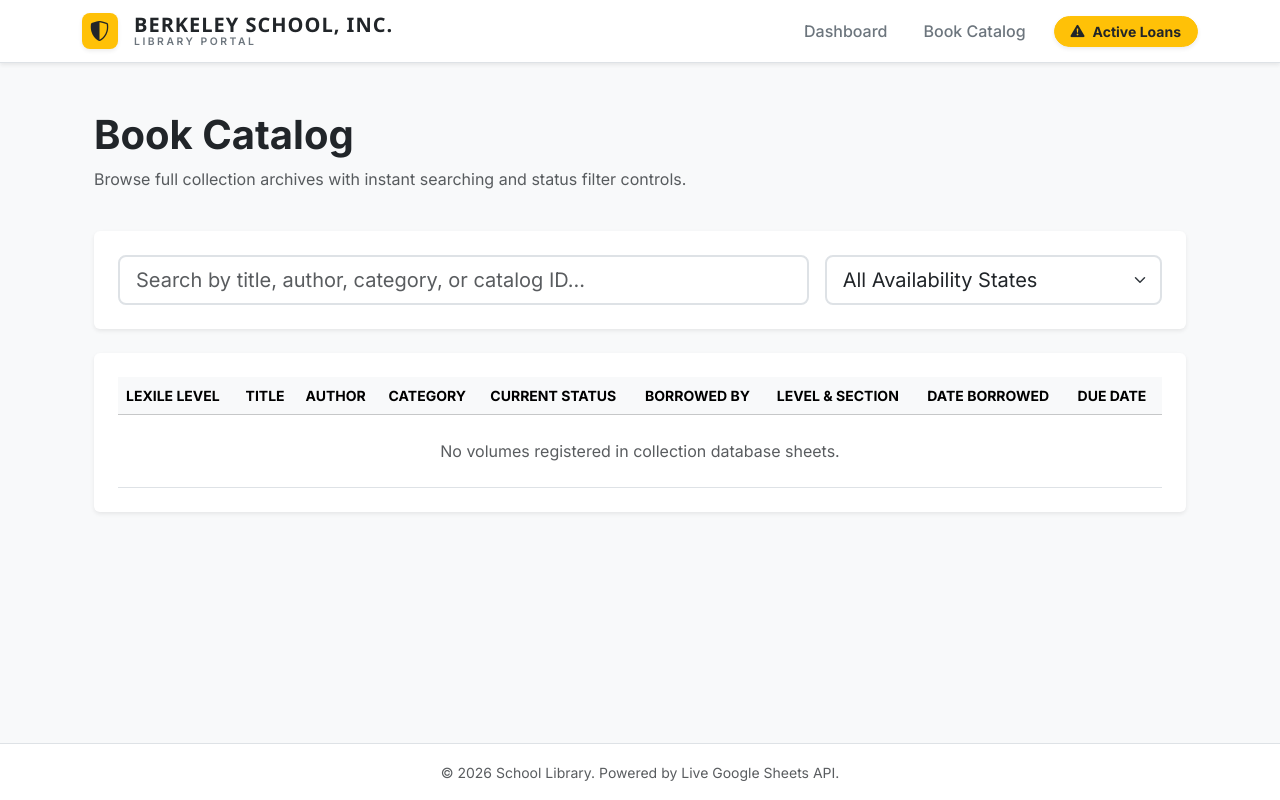
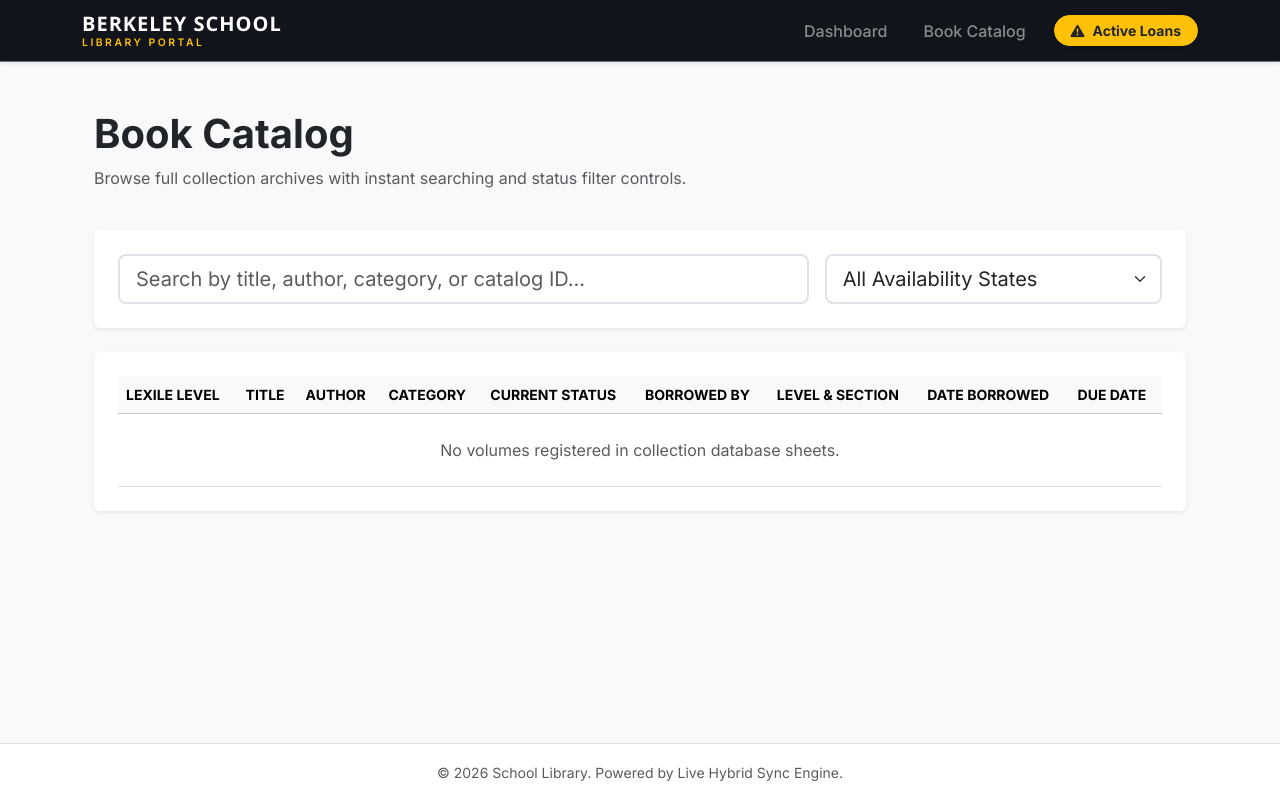
Before and after one commit to berkeley-library-admin/SCHOOL_LIBRARY_PORTAL, a Flask app: page /catalog in a window 1280 px wide. Run offline with Flask 3, Linux system fonts and the light colour scheme; data that the repository does not hold is empty.

Commit message:
Update base.html

```diff
--- a/app/templates/base.html
+++ b/app/templates/base.html
@@ -9,22 +9,17 @@
     <link rel="stylesheet" href="https://cdn.jsdelivr.net/npm/bootstrap-icons@1.11.3/font/bootstrap-icons.min.css">
     <style>
         body { font-family: 'Inter', sans-serif; background-color: #f8f9fa; }
+        .bg-dark-premium { background-color: #11141a !important; }
         .line-height-1 { line-height: 1.1; }
-        .tracking-widest { letter-spacing: 2.5px; }
     </style>
 </head>
 <body class="d-flex flex-column min-vh-100">
 
-    <nav class="navbar navbar-expand-lg navbar-light bg-white border-bottom shadow-sm py-2">
+    <nav class="navbar navbar-expand-lg navbar-dark bg-dark-premium border-bottom border-secondary shadow-sm py-2">
         <div class="container">
-            <a class="navbar-brand fw-bold text-uppercase d-flex align-items-center text-dark" href="/" style="letter-spacing: 1px;">
-                <div class="bg-warning text-dark rounded-3 d-flex align-items-center justify-content-center me-3 shadow-sm" style="width: 36px; height: 36px;">
-                    <i class="bi bi-shield-shaded fs-5"></i>
-                </div>
-                <div class="d-flex flex-column line-height-1">
-                    <span class="fs-5 fw-extrabold text-dark" style="font-family: 'Segoe UI', Tahoma, Geneva, Verdana, sans-serif;">BERKELEY SCHOOL, INC.</span>
-                    <span class="text-secondary fw-semibold text-uppercase tracking-widest" style="font-size: 0.65rem;">Library Portal</span>
-                </div>
+            <a class="navbar-brand fw-bold text-uppercase d-flex flex-column line-height-1" href="/" style="letter-spacing: 1px;">
+                <span class="fs-5 fw-extrabold text-white" style="font-family: 'Segoe UI', Tahoma, Geneva, Verdana, sans-serif;">BERKELEY SCHOOL</span>
+                <span class="text-warning fw-semibold text-uppercase" style="font-size: 0.65rem; letter-spacing: 2.5px; margin-top: 2px;">Library Portal</span>
             </a>
 
             <button class="navbar-toggler border-0" type="button" data-bs-toggle="collapse" data-bs-target="#mainNavbar">
@@ -33,8 +28,8 @@
 
             <div class="collapse navbar-collapse" id="mainNavbar">
                 <div class="navbar-nav ms-auto align-items-center mt-2 mt-lg-0">
-                    <a href="/" class="nav-link px-3 fw-medium text-secondary">Dashboard</a>
-                    <a href="/catalog" class="nav-link px-3 fw-medium text-secondary mx-1">Book Catalog</a>
+                    <a href="/" class="nav-link px-3 fw-medium text-white-50">Dashboard</a>
+                    <a href="/catalog" class="nav-link px-3 fw-medium text-white-50 mx-1">Book Catalog</a>
                     <a href="/borrowed" class="btn btn-warning btn-sm fw-bold px-3 shadow-sm rounded-pill d-flex align-items-center ms-2 text-dark">
                         <i class="bi bi-exclamation-triangle-fill me-2"></i> Active Loans
                     </a>
@@ -50,7 +45,7 @@
 
     <footer class="footer mt-auto py-3 bg-white border-top text-center">
         <div class="container">
-            <span class="text-muted small">&copy; 2026 School Library. Powered by Live Google Sheets API.</span>
+            <span class="text-muted small">&copy; 2026 School Library. Powered by Live Hybrid Sync Engine.</span>
         </div>
     </footer>
 
```
